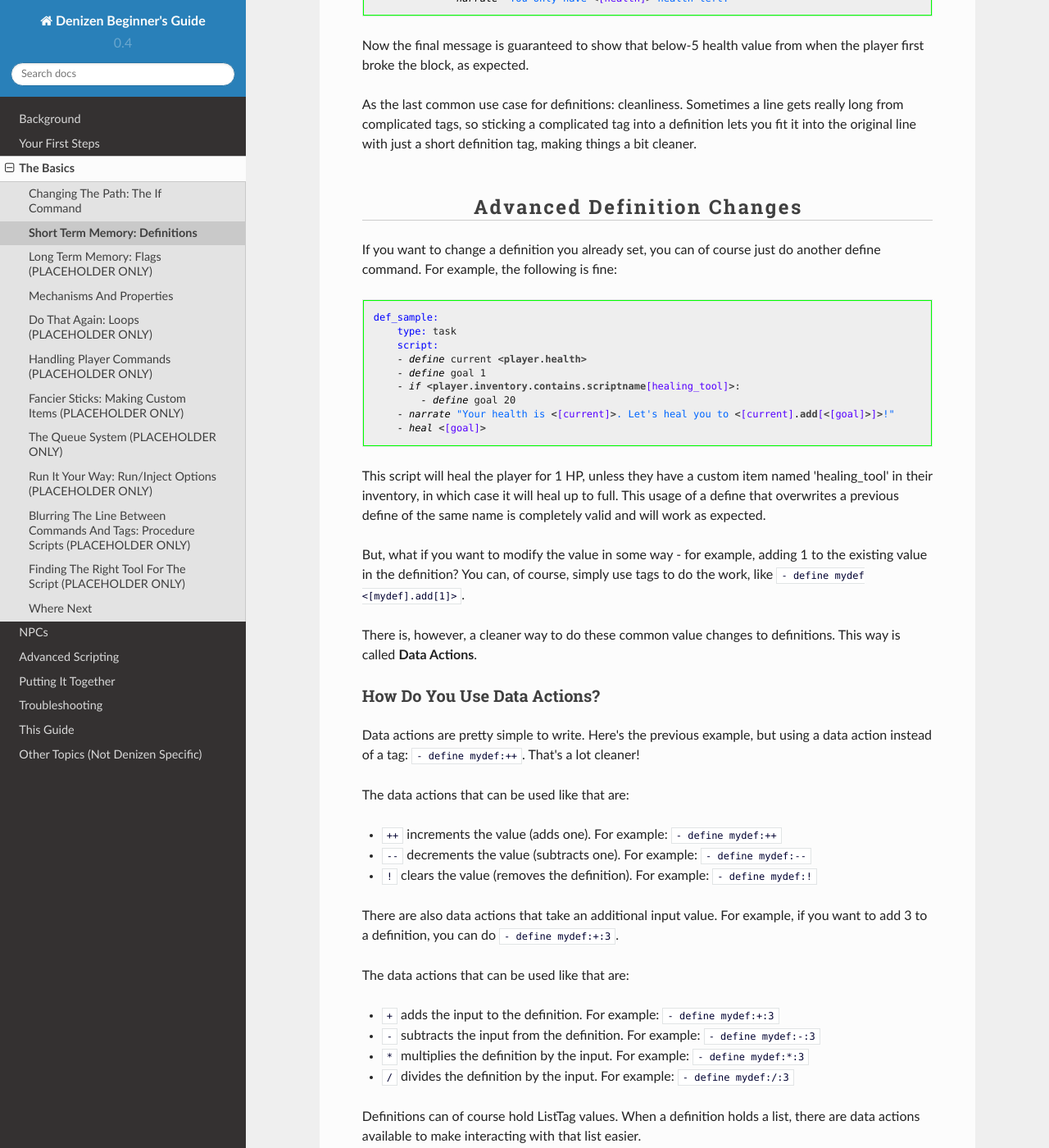
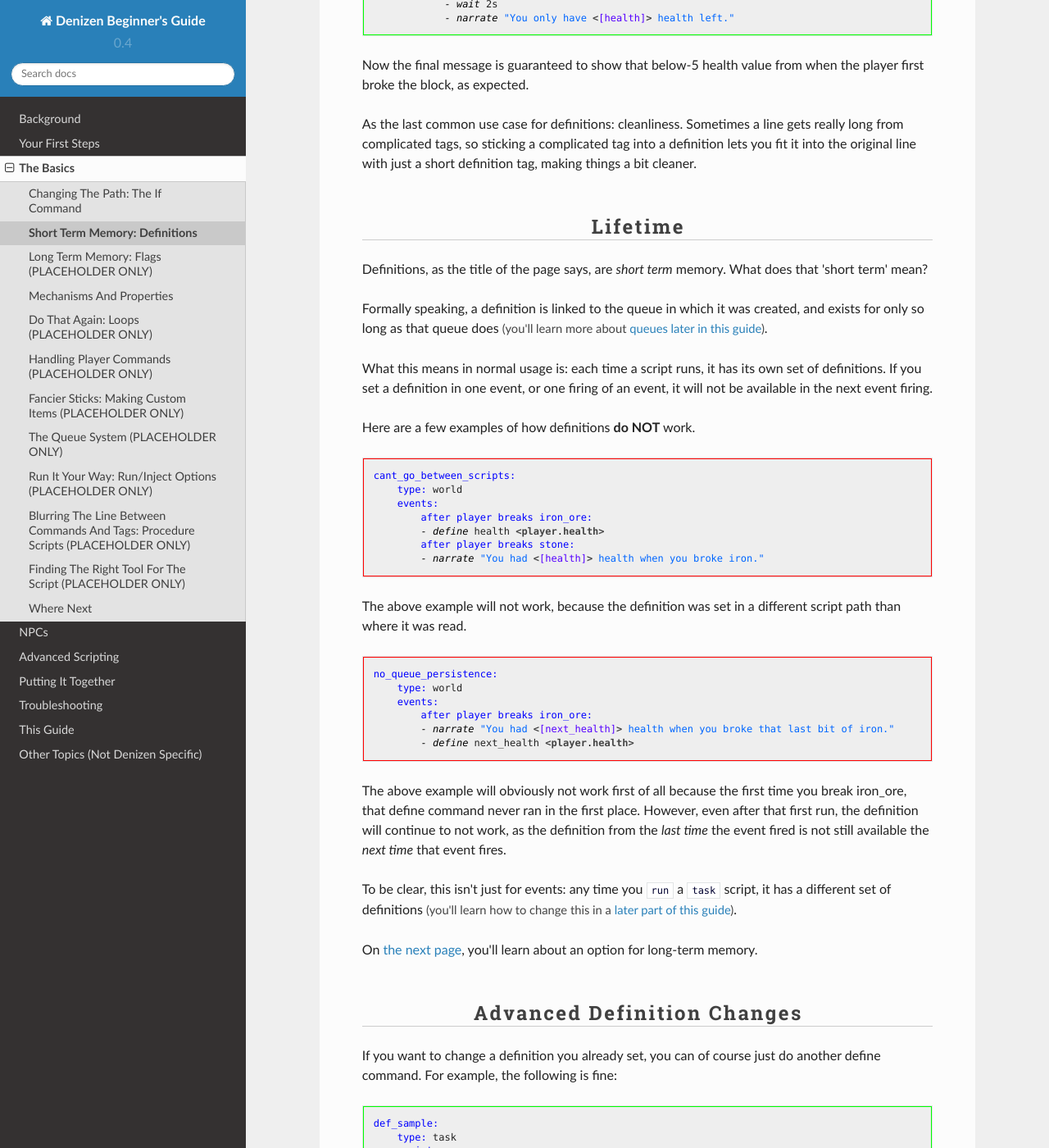
Before and after one commit to DenizenScript/Denizen-Beginners-Guide, a Sphinx documentation site: the page built from source/guides/basics/definitions.md, in a window 1280 px wide and 1400 px high, scrolled down 3398 px. Shown: the whole window at 82% size. Built offline with Sphinx 7.4.7 and the Read the Docs theme 2.0.0, drawn with Linux system fonts in a browser that asks for light colours.

Commit message:
definitions page lifetime section

````diff
--- a/source/guides/basics/definitions.md
+++ b/source/guides/basics/definitions.md
@@ -108,6 +108,43 @@ Now the final message is guaranteed to show that below-5 health value from when
 
 As the last common use case for definitions: cleanliness. Sometimes a line gets really long from complicated tags, so sticking a complicated tag into a definition lets you fit it into the original line with just a short definition tag, making things a bit cleaner.
 
+### Lifetime
+
+Definitions, as the title of the page says, are *short term* memory. What does that 'short term' mean?
+
+Formally speaking, a definition is linked to the queue in which it was created, and exists for only so long as that queue does <span class="parens">(you'll learn more about [queues later in this guide](/guides/basics/queues))</span>.
+
+What this means in normal usage is: each time a script runs, it has its own set of definitions. If you set a definition in one event, or one firing of an event, it will not be available in the next event firing.
+
+Here are a few examples of how definitions **do NOT** work.
+
+```dscript_red
+cant_go_between_scripts:
+    type: world
+    events:
+        after player breaks iron_ore:
+        - define health <player.health>
+        after player breaks stone:
+        - narrate "You had <[health]> health when you broke iron."
+```
+
+The above example will not work, because the definition was set in a different script path than where it was read.
+
+```dscript_red
+no_queue_persistence:
+    type: world
+    events:
+        after player breaks iron_ore:
+        - narrate "You had <[next_health]> health when you broke that last bit of iron."
+        - define next_health <player.health>
+```
+
+The above example will obviously not work first of all because the first time you break iron_ore, that define command never ran in the first place. However, even after that first run, the definition will continue to not work, as the definition from the *last time* the event fired is not still available the *next time* that event fires.
+
+To be clear, this isn't just for events: any time you `run` a `task` script, it has a different set of definitions <span class="parens">(you'll learn how to change this in a [later part of this guide](/guides/basics/run-options))</span>.
+
+On [the next page](/guides/basics/flags), you'll learn about an option for long-term memory.
+
 ### Advanced Definition Changes
 
 If you want to change a definition you already set, you can of course just do another define command. For example, the following is fine:
````
Also changed, not shown: source/guides/basics/flags.md (+2 -0 lines).
